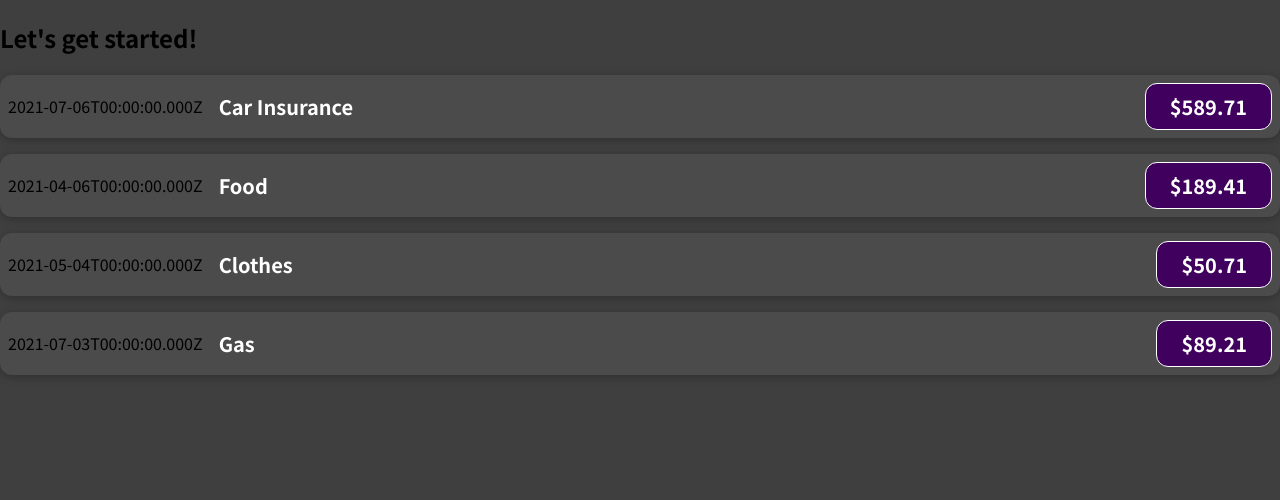
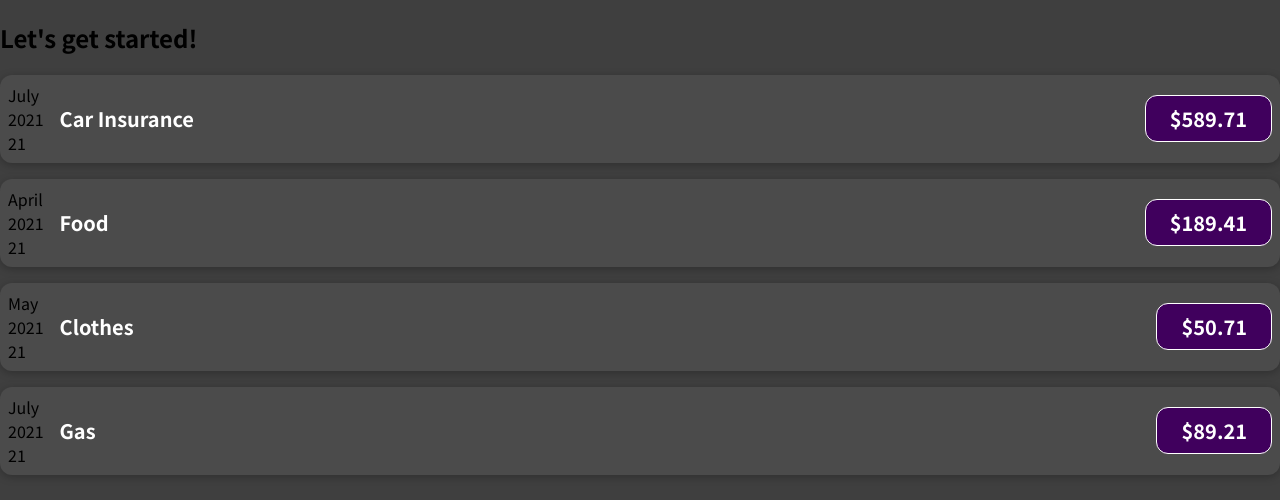
Before and after one commit to sethgabrielbrady/react-complete, a JavaScript app: page / in a window 1280 px wide. Shown: the top 500 px of the page. Built offline with nearby package versions, Linux system fonts and the light colour scheme.

Commit message:
Updates date

```diff
--- a/src/components/ExpenseItem.js
+++ b/src/components/ExpenseItem.js
@@ -1,9 +1,16 @@
 import "./ExpenseItem.css"
 
 function ExpenseItem(props) {
+  const month = props.date.toLocaleString('en-us', {month: 'long'});
+  const day = props.date.toLocaleString('en-us', {year: '2-digit'});
+  const year = props.date.getFullYear();
   return (
     <div className="expense-item">
-      <div>{ props.date.toISOString() }</div>
+      <div>
+        <div>{month}</div>
+        <div>{year}</div>
+        <div>{day}</div>
+      </div>
       <div className="expense-item__description">
         <h2>{ props.title }</h2>
         <div className="expense-item__price">${ props.amount }</div>
```
